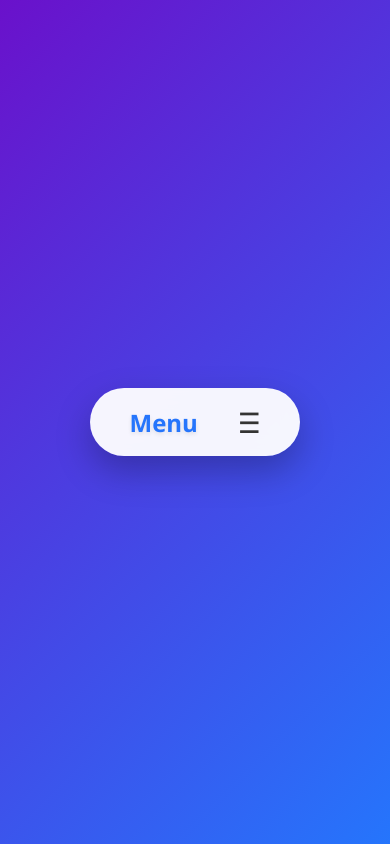
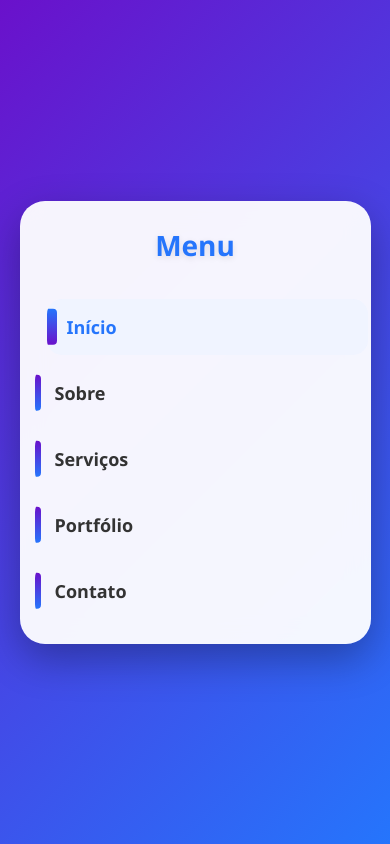
Before and after one commit to eduvxyk/menu-, a plain HTML site: page index.html in a window 390 px wide. Drawn offline with Linux system fonts and the light colour scheme.

Commit message:
Update navbar styles and remove mobile menu functionality

```diff
--- a/index.html
+++ b/index.html
@@ -3,7 +3,7 @@
 <head>
   <meta charset="UTF-8">
   <meta name="viewport" content="width=device-width, initial-scale=1.0">
-  <title>Menu com Hover + JS - Feito pelo Grok 😂</title>
+  <title>Menu Vertical - Linha Azul Sempre Visível 😂</title>
   <style>
     * {
       margin: 0;
@@ -22,100 +22,83 @@
 
     .navbar {
       background: rgba(255, 255, 255, 0.95);
-      backdrop-filter: blur(10px);
-      padding: 15px 40px;
-      border-radius: 60px;
-      box-shadow: 0 15px 35px rgba(0, 0, 0, 0.25);
-      display: flex;
-      align-items: center;
-      gap: 40px;
-      position: relative;
+      backdrop-filter: blur(12px);
+      padding: 30px 25px;
+      border-radius: 25px;
+      box-shadow: 0 15px 40px rgba(0, 0, 0, 0.3);
+      width: 300px;
+      text-align: center;
     }
 
     .logo {
-      font-size: 24px;
+      font-size: 28px;
       font-weight: 800;
       color: #2575fc;
-      text-shadow: 0 2px 4px rgba(0,0,0,0.1);
+      margin-bottom: 35px;
+      text-shadow: 0 2px 6px rgba(0,0,0,0.1);
     }
 
     .menu {
       display: flex;
-      gap: 30px;
+      flex-direction: column;
+      gap: 10px;
     }
 
     .menu a {
       text-decoration: none;
       color: #333;
       font-weight: 600;
-      font-size: 17px;
+      font-size: 18px;
+      padding: 16px 20px;
+      border-radius: 15px;
       position: relative;
-      padding: 10px 18px;
       transition: all 0.4s cubic-bezier(0.4, 0, 0.2, 1);
+      text-align: left;
+      overflow: hidden;
     }
 
-    /* Efeito Hover Principal */
+    /* Fundo suave no hover */
     .menu a:hover {
+      background: #f0f4ff;
       color: #2575fc;
-      transform: translateY(-4px);
+      transform: translateX(12px);
     }
 
-    /* Underline animado que cresce */
-    .menu a::after {
+    /* LINHA AZUL SEMPRE VISÍVEL em TODOS os botões */
+    .menu a::before {
       content: '';
       position: absolute;
-      bottom: -6px;
       left: 0;
-      width: 0;
-      height: 4px;
-      background: linear-gradient(to right, #6a11cb, #2575fc);
-      border-radius: 2px;
-      transition: width 0.4s ease;
+      top: 50%;
+      transform: translateY(-50%);
+      width: 6px;
+      height: 65%;                    /* altura fixa - sempre visível */
+      background: linear-gradient(to bottom, #6a11cb, #2575fc);
+      border-radius: 0 4px 4px 0;
+      transition: all 0.4s ease;
     }
 
-    .menu a:hover::after {
-      width: 100%;
+    /* Efeito extra quando passa o mouse */
+    .menu a:hover::before {
+      width: 10px;   /* linha fica um pouco mais grossa no hover */
     }
 
-    /* Item ativo */
+    /* Item ativo (clicado) - fica ainda mais destacado */
     .menu a.active {
+      background: #f0f4ff;
       color: #2575fc;
+      transform: translateX(12px);
     }
 
-    .menu a.active::after {
-      width: 100%;
+    .menu a.active::before {
+      width: 10px;
+      background: linear-gradient(to bottom, #2575fc, #6a11cb);
     }
 
-    /* Botão Mobile */
-    .hamburger {
-      display: none;
-      font-size: 28px;
-      cursor: pointer;
-      color: #333;
-    }
-
-    /* Responsivo - Menu Mobile */
-    @media (max-width: 768px) {
-      .hamburger {
-        display: block;
-      }
-
-      .menu {
-        position: absolute;
-        top: 100%;
-        left: 0;
-        right: 0;
-        background: white;
-        flex-direction: column;
-        padding: 20px;
-        border-radius: 0 0 20px 20px;
-        box-shadow: 0 10px 20px rgba(0,0,0,0.2);
-        display: none;
-        gap: 15px;
-      }
-
-      .menu.active {
-        display: flex;
+    @media (max-width: 480px) {
+      .navbar {
+        width: 90%;
+        padding: 25px 15px;
       }
     }
   </style>
@@ -132,41 +115,19 @@
       <a href="#">Portfólio</a>
       <a href="#">Contato</a>
     </div>
-
-    <div class="hamburger" id="hamburger">☰</div>
   </nav>
 
   <script>
-    // JavaScript pra menu mobile + ativo
-    const hamburger = document.getElementById('hamburger');
-    const menu = document.getElementById('menu');
     const links = document.querySelectorAll('.menu a');
 
-    // Abre e fecha o menu no mobile
-    hamburger.addEventListener('click', () => {
-      menu.classList.toggle('active');
-
-      // Muda o ícone do hambúrguer
-      if (menu.classList.contains('active')) {
-        hamburger.textContent = '✕';
-      } else {
-        hamburger.textContent = '☰';
-      }
-    });
-
-    // Fecha o menu quando clica em um link (mobile)
     links.forEach(link => {
       link.addEventListener('click', () => {
-        menu.classList.remove('active');
-        hamburger.textContent = '☰';
-
-        // Deixa só o link clicado como ativo
         links.forEach(l => l.classList.remove('active'));
         link.classList.add('active');
       });
     });
 
-    console.log('%cMenu atualizado com sucesso! Agora com logo "Menu" bonitinho 😂',
+    console.log('%cLinha azul agora fica SEMPRE visível em todos os botões! Efeito coletivo ativado 😂',
       'color: #2575fc; font-size: 16px; font-weight: bold;');
   </script>
 
```
